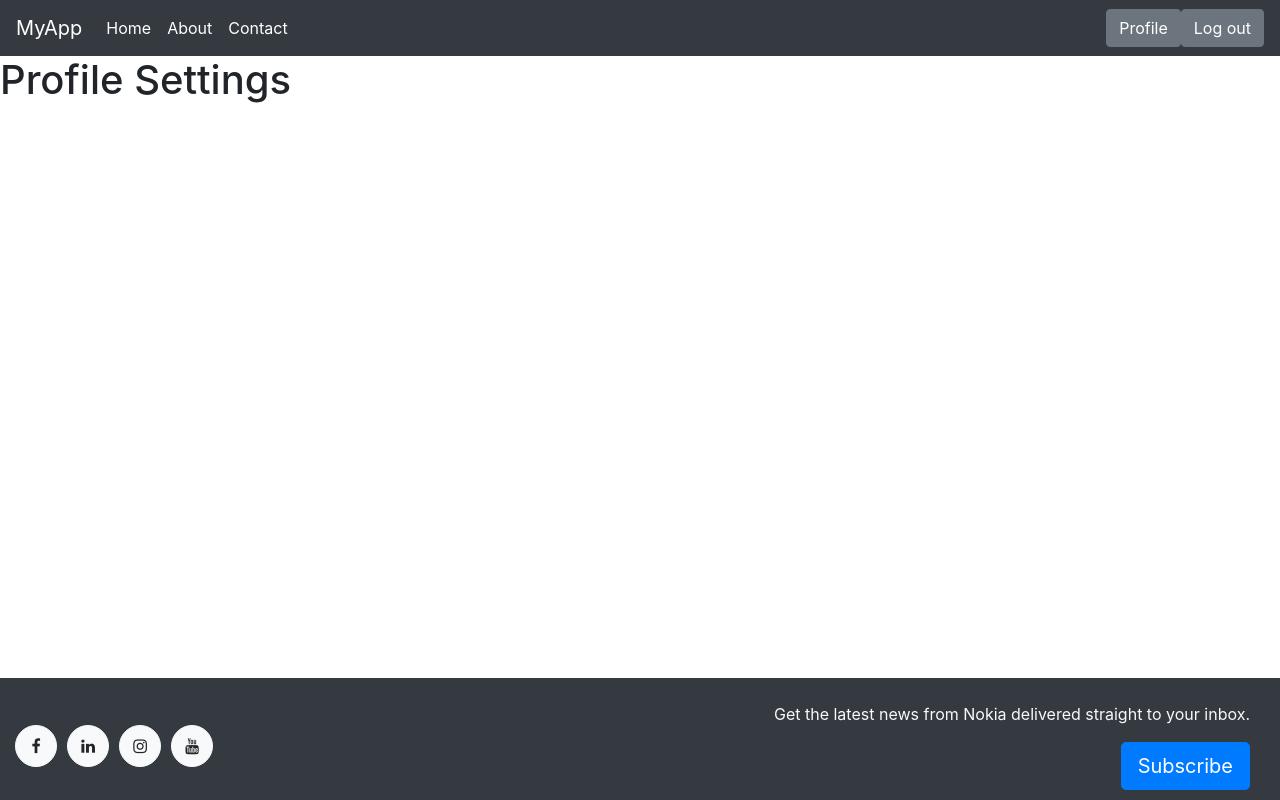
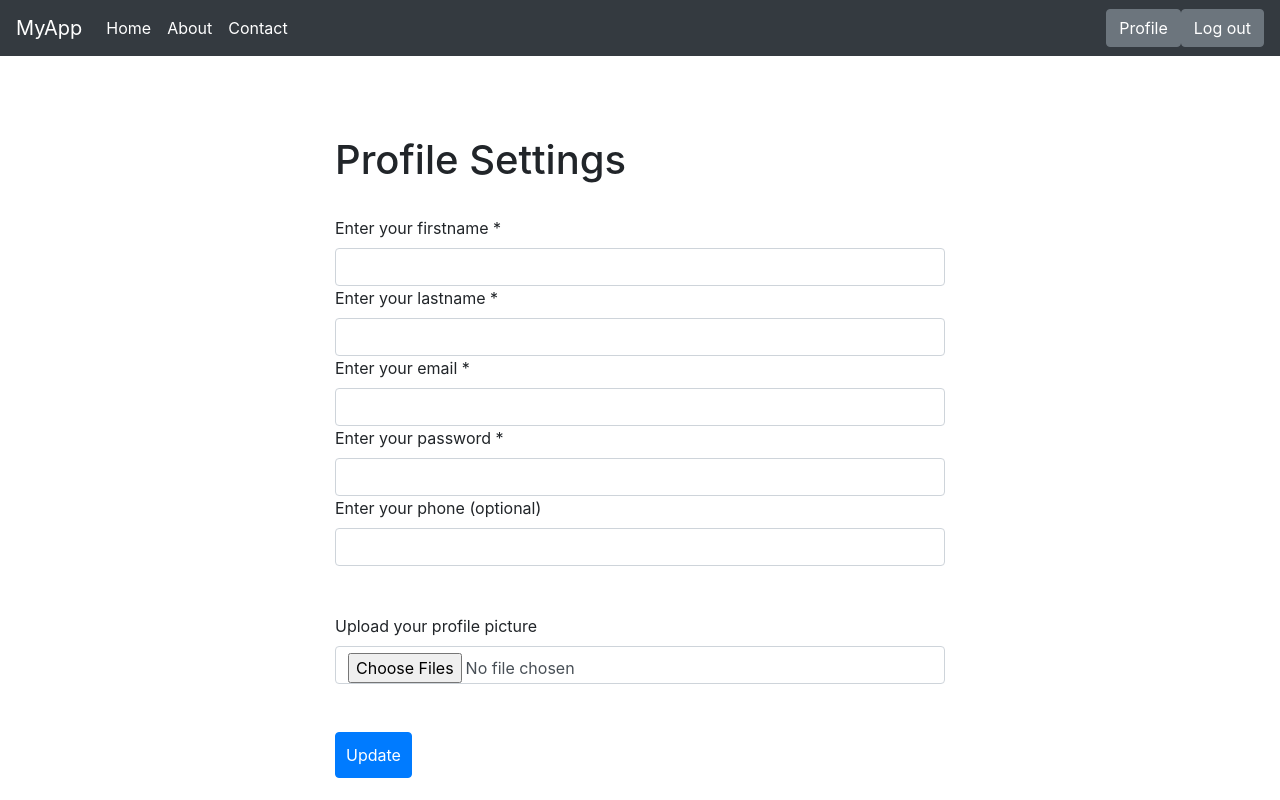
Before and after one commit to danyentezari/frontend-082020, a React (Create React App) app: page /profile in a window 1280 px wide. Shown: the top 800 px of the page. Built offline with nearby package versions, Linux system fonts and the light colour scheme; no server answers; sample sign-in values are in the browser's storage.

Commit message:
Adding form fields.

```diff
--- a/src/ProfileScreen.js
+++ b/src/ProfileScreen.js
@@ -5,7 +5,7 @@ const ProfileScreen = () => {
 
     const [ state, setState ] = useState(
         {
-            profileLoaded: false
+            profileLoaded: false,
         }
     )
 
@@ -31,7 +31,7 @@ const ProfileScreen = () => {
                     setState(
                         {
                             ...state,
-                            profileLoaded: true
+                            profileLoaded: true,
                         }
                     )
                     console.log('profile', profile)
@@ -46,7 +46,54 @@ const ProfileScreen = () => {
 
     return (
         <div className="screen">
-            <h1>Profile Settings</h1>
+
+            <div className="container"
+                    style={
+                        {
+                            marginTop: "5em",
+                            maxWidth: "40em"
+                        }
+                    }>
+                <h1>Profile Settings</h1>
+
+                <br/>
+                <label>Enter your firstname *</label>
+                <input type="text" className="field form-control" />
+
+                <label>Enter your lastname *</label>
+                <input type="text" className="field form-control" />
+
+                <label>Enter your email *</label>
+                <input type="text" className="field form-control" />
+
+                <label>Enter your password *</label>
+                <input type="password" className="field form-control" />
+
+                <label>Enter your phone (optional)</label>
+                <input type="text" className="field form-control" />
+
+                <br/><br/>
+
+                <label>Upload your profile picture</label>
+                <input
+                className="field form-control" id="photo"
+                name="file" type="file" multiple="multiple"
+                />
+
+                <br/><br/>
+
+                <button
+                className="btn btn-primary"
+                style={
+                    {
+                        padding: "10px",
+                        fontSize: "16px"
+                    }
+                }>
+                    Update
+                </button>
+            </div>
+
         </div>
     )
 }
```
